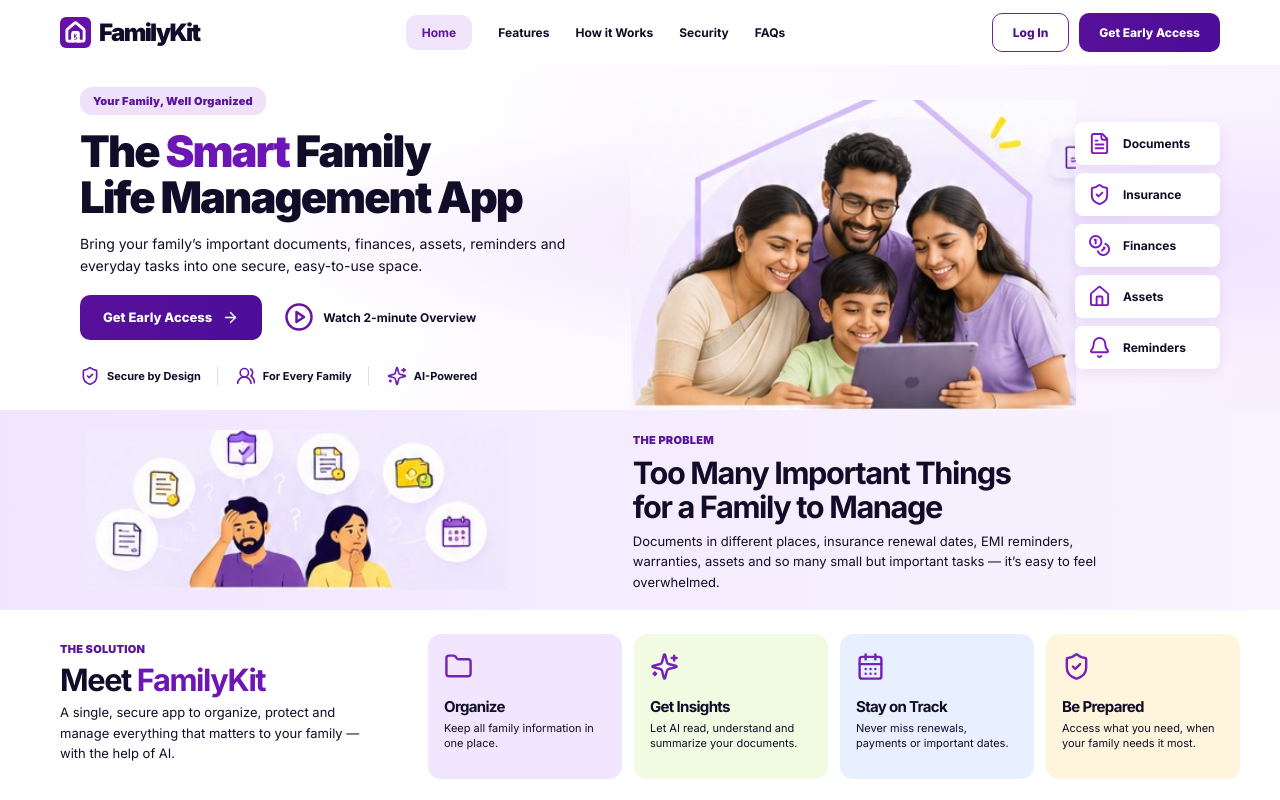
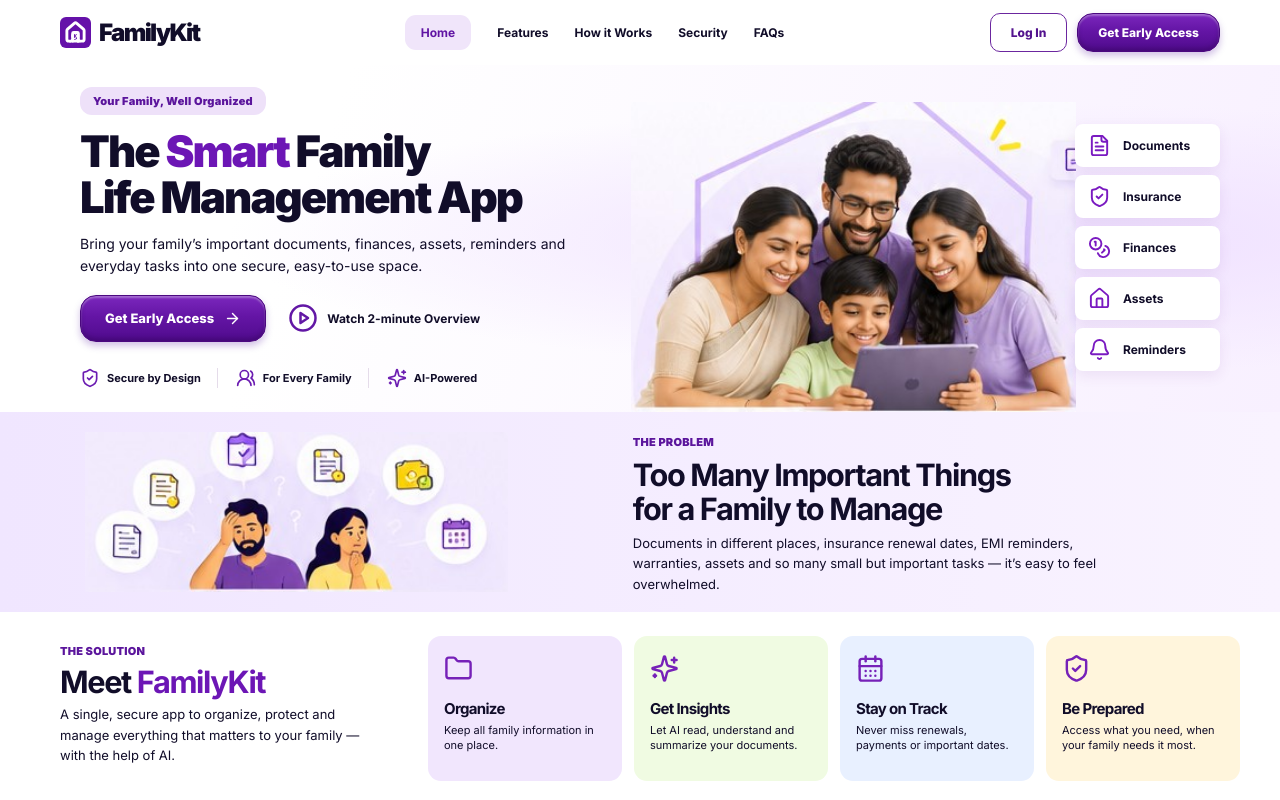
Before and after one commit to ABHIRAM74-coder/FAMPLAN, a React (Vite) app in the folder FamilyKit-Real-React/: page / in a window 1280 px wide. Shown: the top 800 px of the page. Built offline with nearby package versions, Linux system fonts and the light colour scheme.

Commit message:
UI CHANGE

```diff
--- a/FamilyKit-Real-React/src/App.css
+++ b/FamilyKit-Real-React/src/App.css
@@ -140,8 +140,61 @@ em {
 }
 
 .primary-btn {
-    background: linear-gradient(100deg, #581099, #4c0d9a);
-    color: white
+  display: inline-flex;
+  align-items: center;
+  justify-content: center;
+  gap: 10px;
+
+  padding: 14px 24px;
+
+  /* More rounded edges */
+  border-radius: 16px;
+
+  border: 1px solid #4b087f;
+
+  background: linear-gradient(
+    180deg,
+    #7b27bd 0%,
+    #6415a5 45%,
+    #500b8d 100%
+  );
+
+  color: #ffffff;
+
+  font-size: 13px;
+  font-weight: 800;
+
+  cursor: pointer;
+
+  /* 3D effect */
+  box-shadow:
+    inset 0 2px 2px rgba(255, 255, 255, 0.32),
+    inset 0 -3px 4px rgba(43, 0, 75, 0.32),
+    0 4px 7px rgba(76, 13, 154, 0.25);
+
+  transition:
+    transform 0.15s ease,
+    box-shadow 0.15s ease,
+    filter 0.15s ease;
+}
+.primary-btn:hover {
+  transform: translateY(-2px);
+
+  filter: brightness(1.06);
+
+  box-shadow:
+    inset 0 2px 3px rgba(255, 255, 255, 0.38),
+    inset 0 -3px 4px rgba(43, 0, 75, 0.32),
+    0 7px 12px rgba(76, 13, 154, 0.30);
+}
+
+.primary-btn:active {
+  transform: translateY(1px);
+
+  box-shadow:
+    inset 0 4px 6px rgba(40, 0, 70, 0.32),
+    inset 0 -1px 2px rgba(255, 255, 255, 0.18),
+    0 2px 3px rgba(76, 13, 154, 0.20);
 }
 
 .primary-btn.small,
@@ -149,6 +202,7 @@ em {
     padding: 11px 20px;
     font-size: 12px
 }
+
 
 .outline-btn {
     border: 1px solid #6b269f;
```
